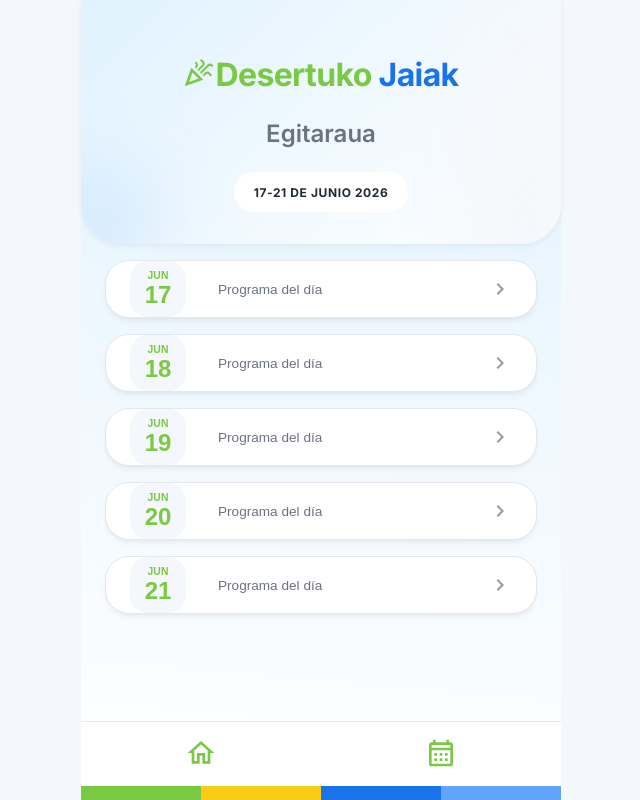
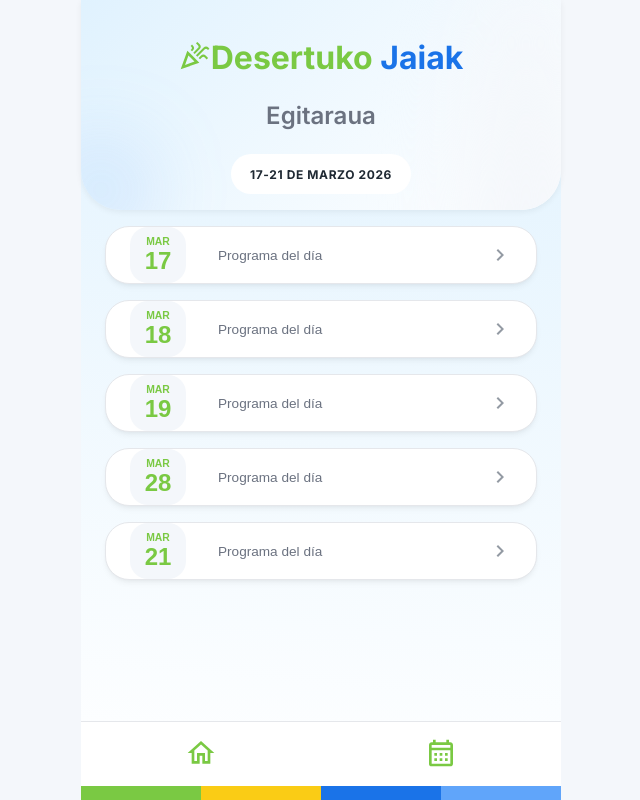
Before and after one commit to vickypineli/desertuko-jaiak-app, a React (Vite) app: page /schedule in a window 1280 px wide. Shown: the whole page, without its empty margins (319-959 px from the left). Built offline with nearby package versions, Linux system fonts and the light colour scheme.

Commit message:
added age recomended

```diff
--- a/src/components/EventCard/EventCard.jsx
+++ b/src/components/EventCard/EventCard.jsx
@@ -1,5 +1,6 @@
 //src/components/EventCard/EventCard.jsx
 import { useState } from "react";
+import { formatEventTime } from "../../utils/dateHelper";
 import "./EventCard.scss";
 import {
   FaMusic,
@@ -39,7 +40,7 @@ const icons = {
 
 
 export default function EventCard({
-  time,
+  //time,
   title,
   location,
   category,
@@ -47,7 +48,10 @@ export default function EventCard({
   requiresRegistration,
   onInfoClick,
   index,
-  isNow
+  isNow,
+  start,
+  end,
+  remainingTime
 }) {
   const [showInfoTip, setShowInfoTip] = useState(false);
   const [showRegisterTip, setShowRegisterTip] = useState(false);
@@ -64,7 +68,10 @@ export default function EventCard({
         <div className="event-card__content">
 
           <div className="event-card__meta">
-            <span className="event-card__time">{time}</span>
+            <span className="event-card__time">
+              {formatEventTime(start)}
+              {end && ` - ${formatEventTime(end)}`}
+            </span>
             <span className="event-card__dot"></span>
             <span className="event-card__location">{location}</span>
             <span className="event-card__dot"></span>
@@ -95,7 +102,11 @@ export default function EventCard({
           </div>
 
           <h3 className="event-card__title">{title}</h3>
-
+          {remainingTime !== null && (
+            <span className="event-card__remaining">
+              Termina en {remainingTime} min
+            </span>
+          )}
         </div>
 
         <div className="event-card__actions">
--- a/src/components/EventCard/EventCard.scss
+++ b/src/components/EventCard/EventCard.scss
@@ -9,14 +9,19 @@
   gap: 1rem;
   padding: $space-md;
   align-items: center;
-  transition: transform 0.15s ease;
+  //transition: transform 0.15s ease;
+  transition: all 0.3s ease;
   will-change: transform, opacity;
   opacity: 0;
   &:active {
     transform: scale(0.95);
   }
 }
-
+.event-card--now {
+  transform: scale(1.02);
+  box-shadow: 0 8px 20px rgba(0,0,0,0.15);
+  border-left: 4px solid #ff4d4f;
+}
 .event-card__icon {
   width: 50px;
   height: 50px;
@@ -243,3 +248,25 @@
 .event-card--now .event-card__time {
   color: $color-secondary;
 }
+
+@keyframes pulseNow {
+  0% {
+    box-shadow: 0 0 0 0 rgba($color-primary, 0.3);
+  }
+  70% {
+    box-shadow: 0 0 0 10px rgba($color-primary, 0);
+  }
+  100% {
+    box-shadow: 0 0 0 0 rgba($color-primary, 0);
+  }
+}
+
+.event-card--now .event-card__icon {
+  animation: pulseNow 2s infinite;
+}
+
+.event-card__remaining {
+  font-size: 0.75rem;
+  color: #ff4d4f;
+  font-weight: bold;
+}
--- a/src/components/confetti/ConfettiEffect.jsx
+++ b/src/components/confetti/ConfettiEffect.jsx
@@ -18,7 +18,7 @@ export default function StreamerEffect() {
 
     // --- CONFIGURACIÓN DE COLORES ---
     // Puedes añadir o quitar códigos hex aquí
-    const colors = ['#7ac943', '#ffbe0b', '#fb5607', '#3a86ff'];
+    const colors = ['#4364c9', '#f3e447', '#3c9638', '#3a86ff', '#c6282a', '#f3722c'];
 
     (function frame() {
       // Ajustes comunes para ambos lados
@@ -32,11 +32,11 @@ export default function StreamerEffect() {
         // 1 es el valor por defecto.
         // Valores menores (0.5, 0.8) hacen que caiga más lento (flotante).
         // Valores mayores (1.5, 2) hacen que caiga muy rápido.
-        gravity: 0.5,
+        gravity: 0.1,
 
         // --- TAMAÑO ---
         // 1 es normal. Súbelo (1.5, 2) para serpentinas más gruesas.
-        scalar: 1.2,
+        scalar: 0.7,
 
         // --- DERIVA / VIENTO ---
         // 0 es caída recta. Valores positivos/negativos añaden "viento" lateral.
--- a/src/components/layout/Header/Header.scss
+++ b/src/components/layout/Header/Header.scss
@@ -3,7 +3,7 @@
 .festival-header {
   position: relative;
   overflow: hidden;
-  padding: 2rem 1.5rem 2rem;
+  padding: 1rem 0rem 1rem;
   border-bottom-left-radius: 40px;
   border-bottom-right-radius: 40px;
   //background-color: $color-bg;
@@ -23,7 +23,7 @@
   &__title-row {
     display: flex;
     align-items: center;
-    padding: 1px;
+    //padding: 1px;
     //gap: 0.5rem;
     //margin-bottom: 0.15rem;
   }
@@ -36,7 +36,7 @@
   &__title {
     font-size: 2rem;
     font-weight: 700;
-    letter-spacing: -0.02em;
+    //letter-spacing: -0.02em;
     padding: 1px;
 
     .primary {
--- a/src/components/layout/PublicLayout.jsx
+++ b/src/components/layout/PublicLayout.jsx
@@ -9,10 +9,10 @@ export default function PublicLayout() {
       </main>
 
       <footer className="page-layout__footer">
-        Desertuko Jai Batzordea ©
+        Desertuko Jai Batzordea © 2024
       </footer>
 
-      <div className="page-layout__color-bar">
+      <div className="page-layout__color-bar" aria-hidden="true">
         <span className="c1" />
         <span className="c2" />
         <span className="c3" />
--- a/src/data/schedule.json
+++ b/src/data/schedule.json
@@ -7,8 +7,8 @@
   },
   "days": [
     {
-      "id": "2026-06-17",
-      "date": "2026-06-17",
+      "id": "2026-03-17",
+      "date": "2026-03-17",
       "weekday": {
         "es": "Miércoles","eu": "Asteazkena"
       },
@@ -16,8 +16,8 @@
       "events": [
         {
           "id": "ev1",
-          "start": "2025-07-20T18:00:00",
-          "end": "2025-07-20T20:00:00",
+          "start": "2026-03-20T18:00:00",
+          "end": "2026-03-20T20:00:00",
           "title": {"es": "Bingo para mayores", "eu": "Nagusiontzako bingoa"},
           "location": {"es": "Residencias", "eu": "Egoitzetan" },
           "description": {
@@ -26,13 +26,16 @@
             },
           "category": "mayores",
           "requiresRegistration": false,
-          "registrationUrl": ""
-
+          "registrationUrl": "",
+          "recommendedAge": {
+            "es": "A partir de 60 años",
+            "eu": "60 urtetik aurrera"
+          }
         },
         {
           "id": "ev2",
-          "start": "2025-07-20T18:00:00",
-          "end": "2025-07-20T20:00:00",
+          "start": "2026-03-20T18:00:00",
+          "end": "2026-03-20T20:00:00",
           "title": {"es": "Manualidades", "eu": "Eskulan tailerrak"},
           "location": {"es": "Zona de la Ría", "eu": "Itsasadar gunea" },
           "category": "infantil",
@@ -45,8 +48,8 @@
         },
         {
           "id": "ev3",
-          "start": "2025-07-20T18:00:00",
-          "end": "2025-07-20T20:00:00",
+          "start": "2026-03-20T18:00:00",
+          "end": "2026-03-20T20:00:00",
           "title": {"es": "Pintacaras", "eu": "Aurpegi margoketa"},
           "location": {
             "es": "Plaza Roja", "eu": "Plaza Gorria"
@@ -57,12 +60,16 @@
               "eu": "Aurpegi margoketa haurrentzat, jaialdiarekin lotutako diseinuekin."
             },
           "requiresRegistration": false,
-          "registrationUrl": ""
+          "registrationUrl": "",
+          "recommendedAge": {
+            "es": "A partir de 4 años",
+            "eu": "4 urtetik aurrera"
+          }
         },
         {
           "id": "ev4",
-          "start": "2025-07-20T18:00:00",
-          "end": "2025-07-20T20:00:00",
+          "start": "2026-03-20T18:00:00",
+          "end": "2026-03-20T20:00:00",
           "title": {"es": "Ludoteka", "eu": "Ludoteka"},
           "location": {
             "es": "Plaza Roja",
@@ -74,12 +81,16 @@
               "eu": "Ludoteka espazioa, mahai-jokoak eta haurrentzako jarduerak."
             },
           "requiresRegistration": false,
-          "registrationUrl": ""
+          "registrationUrl": "",
+          "recommendedAge": {
+            "es": "A partir de 3 años",
+            "eu": "3 urtetik aurrera"
+          }
         },
         {
           "id": "ev5",
-          "start": "2025-07-20T18:00:00",
-          "end": "2025-07-20T20:00:00",
+          "start": "2026-03-20T18:00:00",
+          "end": "2026-03-20T20:00:00",
           "title": {"es": "Kayak", "eu": "Kayaka"},
           "location": {"es": "Zona de la Ría","eu": "Itsasadar gunea"},
           "category": "deporteAcuatico",
@@ -88,12 +99,17 @@
               "eu": "Kayak jarduera itsasadarrean, monitoreekin eta materialarekin."
             },
           "requiresRegistration": true,
-          "registrationUrl": "https://www.desertuko-jaiak.eus/registro-kayak"
+          "registrationUrl": "https://www.desertuko-jaiak.eus/registro-kayak",
+          "recommendedAge": {
+            "es": "A partir de 8 años",
+            "eu": "8 urtetik aurrera"
+          }
+
         },
         {
           "id": "ev6",
-          "start": "2025-07-20T18:00:00",
-          "end": "2025-07-20T20:00:00",
+          "start": "2026-03-20T18:00:00",
+          "end": "2026-03-20T20:00:00",
           "title": {"es": "Paddle Surf","eu": "Paddle Surf"},
           "location": {"es": "Zona de la Ría","eu": "Itsasadar gunea"},
           "category": "deporteAcuatico",
@@ -102,12 +118,16 @@
               "eu": "Paddle surf jarduera itsasadarrean, monitoreekin eta materialarekin."
             },
           "requiresRegistration": true,
-          "registrationUrl": "https://www.desertuko-jaiak.eus/registro-paddle-surf"
+          "registrationUrl": "https://www.desertuko-jaiak.eus/registro-paddle-surf",
+          "recommendedAge": {
+            "es": "A partir de 10 años",
+            "eu": "10 urtetik aurrera"
+          }
         },
         {
           "id": "ev7",
-          "start": "2025-07-20T18:00:00",
-          "end": "2025-07-20T21:00:00",
+          "start": "2026-03-20T18:00:00",
+          "end": "2026-03-20T21:00:00",
           "title": {"es": "Barra cerveza artesanal Laugar","eu": "Laugar artisau garagardoaren barra"},
           "location": {"es": "Zona de la Ría","eu": "Itsasadar gunea"},
           "category": "bebidas",
@@ -116,14 +136,18 @@
               "eu": "Laugar artisau garagardo onena gozatu gure barran, itsasadar guneko kokatuta."
           },
           "requiresRegistration": false,
-          "registrationUrl": ""
+          "registrationUrl": "",
+          "recommendedAge": {
+            "es": "A partir de 18 años",
+            "eu": "18 urtetik aurrera"
+          }
         }
       ]
     },
 
     {
-      "id": "2026-06-18",
-      "date": "2026-06-18",
+      "id": "2026-03-18",
+      "date": "2026-03-18",
       "weekday": {
         "es": "Jueves",
         "eu": "Osteguna"
@@ -132,8 +156,8 @@
       "events": [
         {
           "id": "ev8",
-          "start": "2026-06-18T19:00:00",
-          "end": "2026-06-18T20:00:00",
+          "start": "2026-03-18T19:00:00",
+          "end": "2026-03-18T20:00:00",
           "title": {
             "es": "Campeonato de dardos (1ª jornada)","eu": "Dardo txapelketaren lehen jardunaldia"},
           "location": {"es": "Bar Albatross","eu": "Bar Albatross"},
@@ -147,8 +171,8 @@
         },
         {
           "id": "ev9",
-          "start": "2026-06-18T20:00:00",
-          "end": "2026-06-18T21:30:00",
+          "start": "2026-03-18T20:00:00",
+          "end": "2026-03-18T21:30:00",
           "title": {"es": "Concierto Triple Zero Band","eu": "Triple Zero Band kontzertua"},
           "location": {"es": "Bar Melva","eu": "Bar Melva"},
           "category": "conciertos",
@@ -157,21 +181,36 @@
               "eu": "Triple Zero Band kontzertua, rock eta poparen nahasketa batekin."
             },
           "requiresRegistration": false,
-          "registrationUrl": " "
+          "registrationUrl": " ",
+          "recommendedAge": {
+            "es": "Todos los publicos",
+            "eu": "Publiko guztientzat"
+          }
         },
          {
           "id": "ev10",
-          "start": "2026-06-18T21:30:00",
-          "end": "2026-06-18T23:00:00",
+          "start": "2026-03-18T21:30:00",
+          "end": "2026-03-18T23:00:00",
           "title": {"es": "Concierto Buen Castigo (Homenaje Fito)","eu": "Buen Castigo kontzertua (Fito omenaldia)"},
           "location": {"es": "Escenario","eu": "Eszenatokian"},
-          "category": "conciertos"
+          "category": "conciertos",
+          "description": {
+              "es": "Concierto de Buen Castigo, con un homenaje a Fito & Fitipaldis.",
+              "eu": "Buen Castigo kontzertua, Fito & Fitipaldis omenaldiarekin."
+            },
+          "requiresRegistration": false,
+          "registrationUrl": " ",
+          "recommendedAge": {
+            "es": "Todos los publicos",
+            "eu": "Publiko guztientzat"
+          }
         }
+
       ]
     },
     {
-      "id": "2026-06-19",
-      "date": "2026-06-19",
+      "id": "2026-03-19",
+      "date": "2026-03-19",
       "weekday": {
         "es": "Viernes",
         "eu": "Ostirala"
@@ -206,8 +245,8 @@
       ]
     },
     {
-      "id": "2026-06-20",
-      "date": "2026-06-20",
+      "id": "2026-03-28",
+      "date": "2026-03-28",
       "weekday": {
         "es": "Sábado",
         "eu": "Larunbata"
@@ -216,72 +255,72 @@
       "events": [
         {
           "id": "ev14",
-          "start": "2026-06-20T09:30:00",
-          "end": "2026-06-20T10:30:00",
+          "start": "2026-03-28T09:30:00",
+          "end": "2026-03-28T10:30:00",
           "title": {"es": "Txistu kalejira","eu": "Txistu kalejira"},
           "location": {"es": "Plaza Desierto","eu": "Desertu Plaza"},
           "category": "musica"
         },
         {
           "id": "ev15",
-          "start": "2026-06-20T11:00:00",
-          "end": "2026-06-20T13:00:00",
+          "start": "2026-03-28T11:00:00",
+          "end": "2026-03-28T13:00:00",
           "title": {"es": "Juegos de madera","eu": "Egurrezko jolasak"},
           "location": {"es": "Plaza Desierto","eu": "Desertu Plaza"},
           "category": "infantil"
         },
         {
           "id": "ev16",
-          "start": "2026-06-20T11:00:00",
-          "end": "2026-06-20T13:00:00",
+          "start": "2026-03-28T11:00:00",
+          "end": "2026-03-28T13:00:00",
           "title": {"es": "Taller de ajedrez","eu": 	"Xake tailerra"},
           "location": {"es": "Plaza Desierto","eu": 	"Desertu Plaza"},
           "category": "infantil"
         },
         {
           "id": "ev17",
-          "start": "2026-06-20T11:00:00",
-          "end": "2026-06-20T13:00:00",
+          "start": "2026-03-28T11:00:00",
+          "end": "2026-03-28T13:00:00",
           "title": {"es":"Taller de fútbol","eu":"Futbol tailerra"},
           "location": {"es": "Plaza Roja","eu": "Plaza Gorria"},
           "category": "deporte"
         },
         {
           "id": "ev18",
-          "start": "2026-06-20T12:00:00",
-          "end": "2026-06-20T13:00:00",
+          "start": "2026-03-28T12:00:00",
+          "end": "2026-03-28T13:00:00",
           "title": {"es": "Teatro infantil","eu": "Umeentzako antzerkia"},
           "location": {"es": "Escenario","eu": "Eszenatokian"},
           "category": "infantil"
         },
         {
           "id": "ev19",
-          "start": "2026-06-20T12:30:00",
-          "end": "2026-06-20T13:30:00",
+          "start": "2026-03-28T12:30:00",
+          "end": "2026-03-28T13:30:00",
           "title": {"es": "Banda municipal","eu": "Udal banda"},
           "location": {"es": "Plaza Desierto","eu": "Desertu Plaza"},
           "category": "musica"
         },
         {
           "id": "ev20",
-          "start": "2026-06-20T13:00:00",
-          "end": "2026-06-20T14:00:00",
+          "start": "2026-03-28T13:00:00",
+          "end": "2026-03-28T14:00:00",
           "title": {"es": "Animación musical","eu": "Musika animazioa"},
           "location": {"es": "Escenario","eu": "Eszenatokian"},
           "category": "musica"
         },
         {
           "id": "ev21",
-          "start": "2026-06-20T14:00:00",
-          "end": "2026-06-20T15:00:00",
+          "start": "2026-03-28T21:00:00",
+          "end": "2026-03-28T23:00:00",
           "title": {"es": "Barra cerveza artesanal Laugar","eu": "Laugar artisau garagardoaren barra"},
           "location": {"es": "Zona de la Ría","eu": "Itsasadar gunea"},
           "category": "bebidas"
         },
         {
           "id": "ev22",
-          "start": "2026-06-20T23:30:00",
-          "end": "2026-06-21T00:00:00",
+          "start": "2026-03-28T23:30:00",
+          "end": "2026-03-29T00:00:00",
           "title": {"es": "Toro de fuego","eu": "Susko zezenak"},
           "location": {"es": "Escenario","eu": "Eszenatokian"},
           "category": "fuego"
@@ -289,8 +328,8 @@
       ]
     },
     {
-        "id": "2026-06-21",
-        "date": "2026-06-21",
+        "id": "2026-03-21",
+        "date": "2026-03-21",
         "weekday": {
             "es": "Domingo",
             "eu": "Igandea"
@@ -299,40 +338,40 @@
         "events": [
             {
             "id": "ev23",
-            "start": "2026-06-21T12:00:00",
-            "end": "2026-06-21T14:00:00",
+            "start": "2026-03-21T12:00:00",
+            "end": "2026-03-21T14:00:00",
             "title": {"es": "Brunch popular","eu": "Brunch herrikoia"},
             "location": {"es": "Plaza Desierto","eu": "Desertu Plaza"},
             "category": "popular"
             },
             {
             "id": "ev24",
-            "start": "2026-06-21T14:00:00",
-            "end": "2026-06-21T16:00:00",
+            "start": "2026-03-21T14:00:00",
+            "end": "2026-03-21T16:00:00",
             "title": {"es": "Concierto de despedida","eu": "Agurra kontzertua"},
             "location": {"es": "Escenario","eu": "Eszenatokian"},
             "category": "conciertos"
             },
             {
             "id": "ev25",
-            "start": "2026-06-21T16:00:00",
-            "end": "2026-06-21T18:00:00",
+            "start": "2026-03-21T16:00:00",
+            "end": "2026-03-21T18:00:00",
             "title": {"es": "Baile popular","eu": "Dantza herrikoia"},
             "location": {"es": "Escenario","eu": "Eszenatokian"},
             "category": "baile"
             },
             {
             "id": "ev26",
-            "start": "2026-06-21T18:00:00",
-            "end": "2026-06-21T21:00:00",
+            "start": "2026-03-21T18:00:00",
+            "end": "2026-03-21T21:00:00",
             "title": {"es": "Chorizada","eu": "txorizada"},
             "location": {"es": "Plaza el Desierto","eu": "Desertuko Plaza"},
             "category": "gastronomia"
             },
             {
             "id": "ev27",
-            "start": "2026-06-21T20:00:00",
-            "end": "2026-06-21T22:30:00",
+            "start": "2026-03-21T20:00:00",
+            "end": "2026-03-21T22:30:00",
             "title": {"es": "Despedida de Tino","eu": "Tinoren agurra"},
             "location": {"es": "Escenario","eu": "Eszenatokian"},
             "category": "popular"
--- a/src/pages/Day/Day.scss
+++ b/src/pages/Day/Day.scss
@@ -29,3 +29,14 @@
   width: 2px;
   background: #c2c4c7;
 }
+/* 🔥 evento fijo arriba */
+.event-sticky {
+  position: sticky;
+  top: 0;
+  z-index: 10;
+
+  background: white;
+  padding: 0.5rem 0;
+
+  border-bottom: 1px solid #eee;
+}
--- a/src/pages/Language/LanguageSelectorPage.scss
+++ b/src/pages/Language/LanguageSelectorPage.scss
@@ -43,20 +43,22 @@
   display: flex;
   justify-content: center;
   align-items: center;
-  gap: 0.5rem;
+  //gap: 0.5rem;
 
   flex-wrap: wrap;
 }
 /*TITULO */
 .language-page__title {
-  font-size: 2rem;
+  font-family: $font-heading;
+  font-size: 2.5rem;
   font-weight: 700;
   color: $color-primary;
 }
 
 /* SUBTITULO */
 .language-page__subtitle {
-  font-size: 2rem;
+  font-family: $font-heading;
+  font-size: 2.5rem;
   font-weight: 700;
   color: $color-secondary;
 }
@@ -67,6 +69,7 @@
 /* IMAGEN */
 
 .language-page__image {
+  margin-top: 1rem;
   max-height: 30vh;
   object-fit: contain;
 }
@@ -77,6 +80,7 @@
   flex-direction: column;
   margin:auto;
   gap: 0.5rem;
+  margin-top: 4rem;
 
   .language-page__hint {
     font-size: 0.9rem;
@@ -86,7 +90,7 @@
 /* BOTONES */
 
 .language-page__buttons {
-  width: 100%;
+ // width: 100%;
   max-width: 340px;
   margin-top: 1rem;
   display: flex;
--- a/src/services/schedule.service.js
+++ b/src/services/schedule.service.js
@@ -19,7 +19,9 @@ export function getScheduleByLang(lang = "es") {
       events: day.events.map(event => ({
         id: event.id,
 
-        time: `${event.start} - ${event.end}`,
+        //time: `${event.start} - ${event.end}`,
+        start: event.start,
+        end: event.end,
 
         title: event.title?.[lang] || "",
         location: event.location?.[lang] || "",
--- a/src/utils/dateHelper.js
+++ b/src/utils/dateHelper.js
@@ -97,3 +97,27 @@ export function formatFestivalDates(days, lang) {
 
   return `${firstDay}-${lastDay} de ${monthsES[month]} ${year}`;
 }
+
+// export function formatEventTime(dateString, locale = "es") {
+//   if (!dateString) return "";
+
+//   const date = new Date(dateString);
+//   if (isNaN(date)) {
+//     console.warn("Fecha inválida:", dateString);
+//     return "";
+//   }
+
+//   return date.toLocaleTimeString(locale, {
+//     hour: "2-digit",
+//     minute: "2-digit",
+//   });
+// }
+
+export function formatEventTime(dateString, locale = "es") {
+  const date = new Date(dateString);
+
+  return date.toLocaleTimeString(locale, {
+    hour: "2-digit",
+    minute: "2-digit",
+  });
+}
--- a/src/utils/eventHelper.js
+++ b/src/utils/eventHelper.js
@@ -1,14 +1,46 @@
 //src/utils/eventHelper.js
-export function isEventNow(eventTime) {
-  const now = new Date();
+// export function isEventNow(start, end, marginMinutes = 60, nowTimestamp = Date.now()) {
+//   if (!start || !end) return false;
 
-  const [hours, minutes] = eventTime.split(":").map(Number);
+//   const now = new Date(nowTimestamp);
+//   const startDate = new Date(start);
+//   const endDate = new Date(end);
 
-  const eventDate = new Date();
-  eventDate.setHours(hours, minutes, 0, 0);
+//   const marginMs = marginMinutes * 60 * 1000;
 
-  const diff = now - eventDate;
+//   return (
+//     now >= startDate &&
+//     now <= new Date(endDate.getTime() + marginMs)
+//   );
+// }
 
-  // margen de 1h (puedes ajustar)
-  return diff >= 0 && diff <= 60 * 60 * 1000;
+export function isEventNow(start, end, marginMinutes = 60, now = Date.now()) {
+  if (!start) return false;
+
+  const startDate = new Date(start);
+  const endDate = end ? new Date(end) : null;
+
+  const nowDate = new Date(now);
+
+  // margen hacia atrás
+  const startWithMargin = new Date(startDate.getTime() - marginMinutes * 60000);
+
+  if (endDate) {
+    return nowDate >= startWithMargin && nowDate <= endDate;
+  }
+
+  return nowDate >= startWithMargin;
 }
+
+export function getRemainingTime(endTime, now = Date.now()) {
+  if (!endTime) return null;
+
+  const end = new Date(endTime); // ✅ parse directo ISO
+  const nowDate = new Date(now);
+
+  const diff = end.getTime() - nowDate.getTime();
+
+  if (isNaN(diff) || diff <= 0) return null;
+
+  return Math.floor(diff / 60000);
+}
```
Also changed, not shown: src/pages/Day/Day.jsx (+88 -11 lines).
